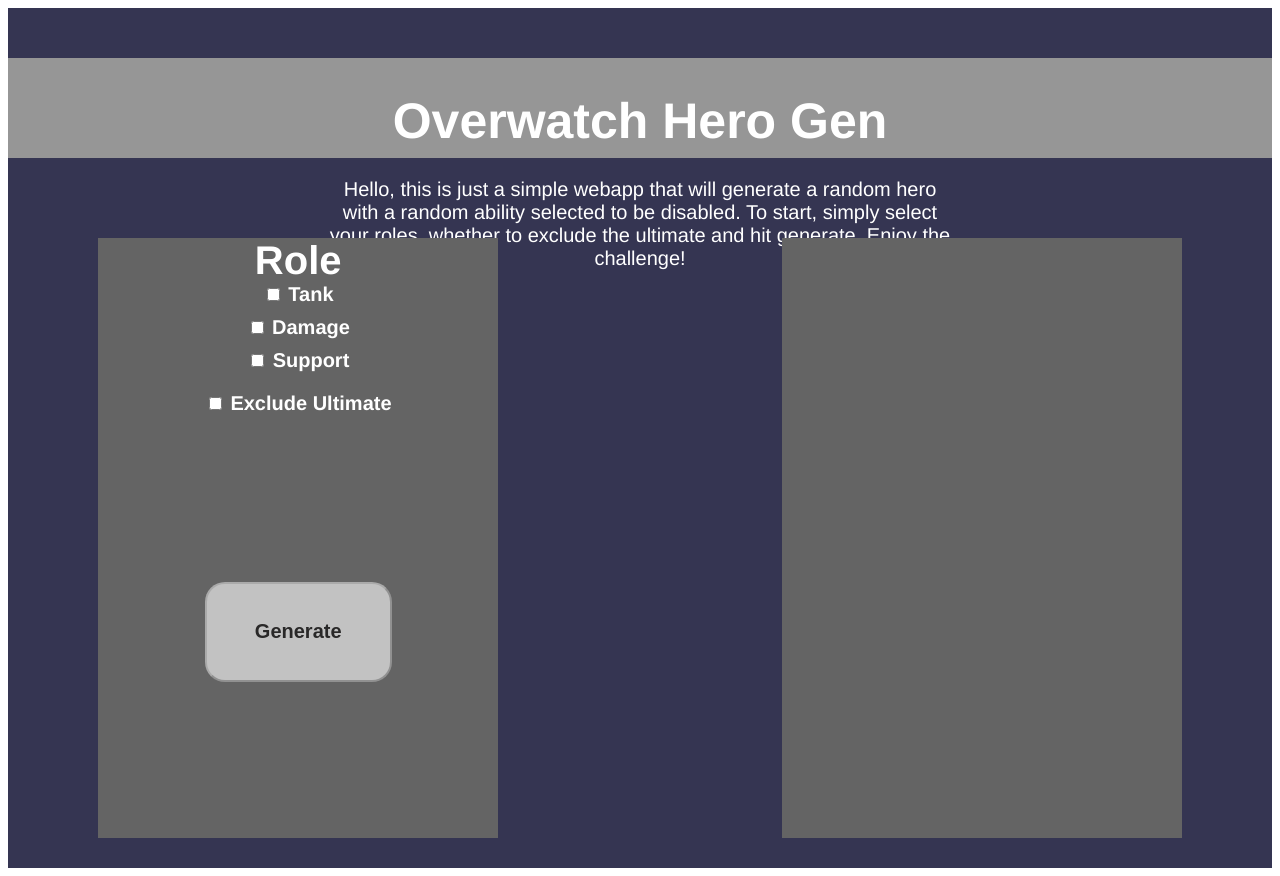
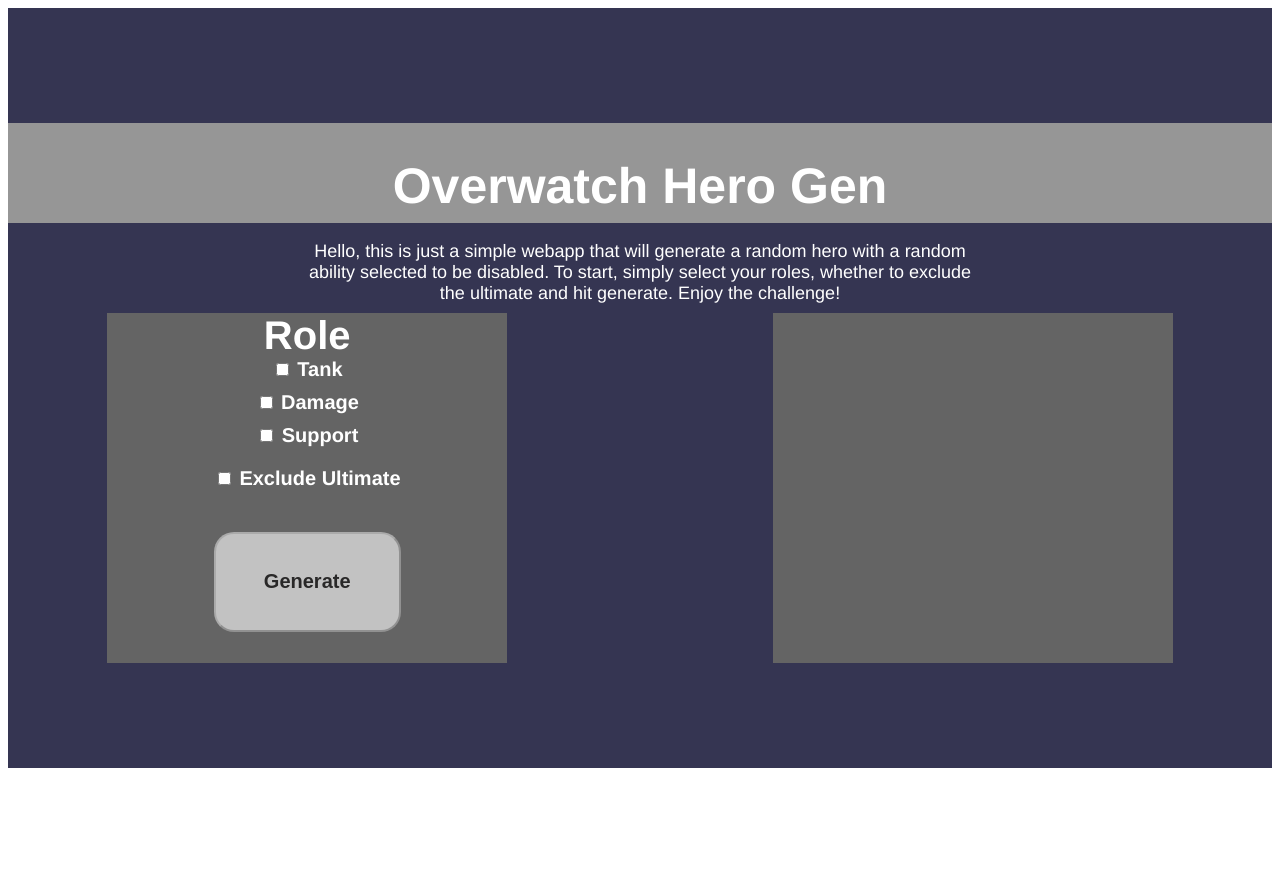
Before and after one commit to ClaireCyberBear/HeroRandomizer, an Angular app: page /hero-select in a window 1280 px wide. After the commit the page ends 800 px from the top, so only its background shows below. Built offline with nearby package versions, Linux system fonts and the light colour scheme.

Commit message:
Change heights of viewing elements

```diff
--- a/src/app/hero-select/hero-select.component.css
+++ b/src/app/hero-select/hero-select.component.css
@@ -4,6 +4,7 @@
   flex-direction: column;
   justify-content: center;
   margin: 0;
+  height: 95vh;
 }
 
 .banner {
@@ -25,13 +26,13 @@
   display: flex;
   flex-direction: row;
   justify-content: space-between;
-  margin: 30px;
+  margin: 40px;
 }
 
 .generator {
   background-color: rgb(100, 100, 100);
   margin-left: 5%;
-  height: 75vh;
+  height: 350px;
   min-width: 400px;
   text-align: center;
   display: flex;
@@ -42,13 +43,12 @@
 
 .introduction {
   height: 50px;
-  width: 50%;
-  margin-left: auto;
-  margin-right: auto;
+  margin-left: 300px;
+  margin-right: 300px;
 }
 
 P {
-  font-size: 20px;
+  font-size: 18px;
   font-family: "Helvetica";
   color: white;
   text-align: center;
@@ -56,7 +56,6 @@
 
 h2 {
   font-size: 30px;
-  font-family: "Helvetica";
   color: white;
   margin-bottom: 10px;
   font-weight: 900;
@@ -66,7 +65,7 @@
   background-color: rgb(100, 100, 100);
   color: white;
   margin-right: 5%;
-  height: 75vh;
+  height: 350px;
   min-width: 400px;
   text-align: center;
   display: flex;
```
